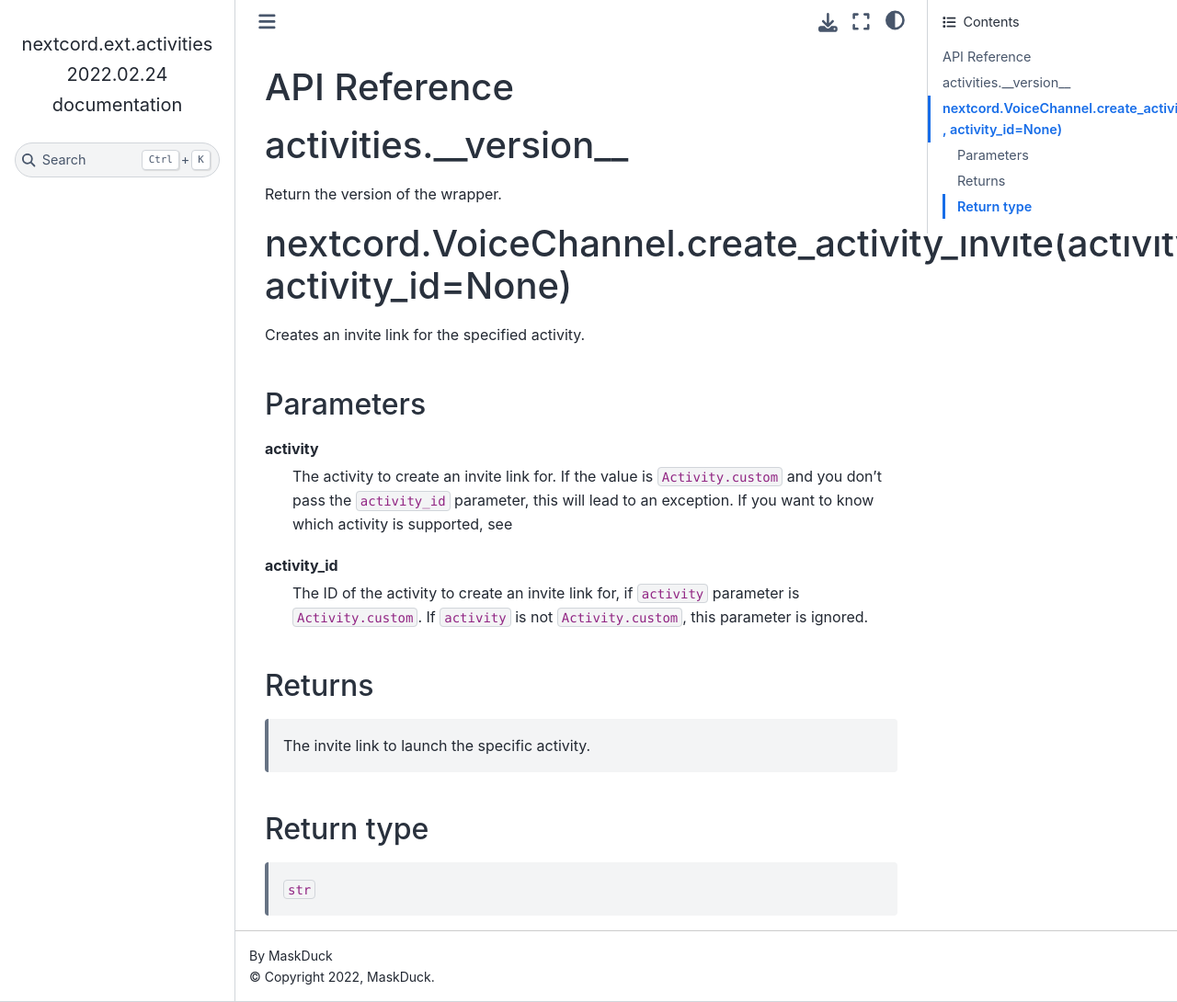
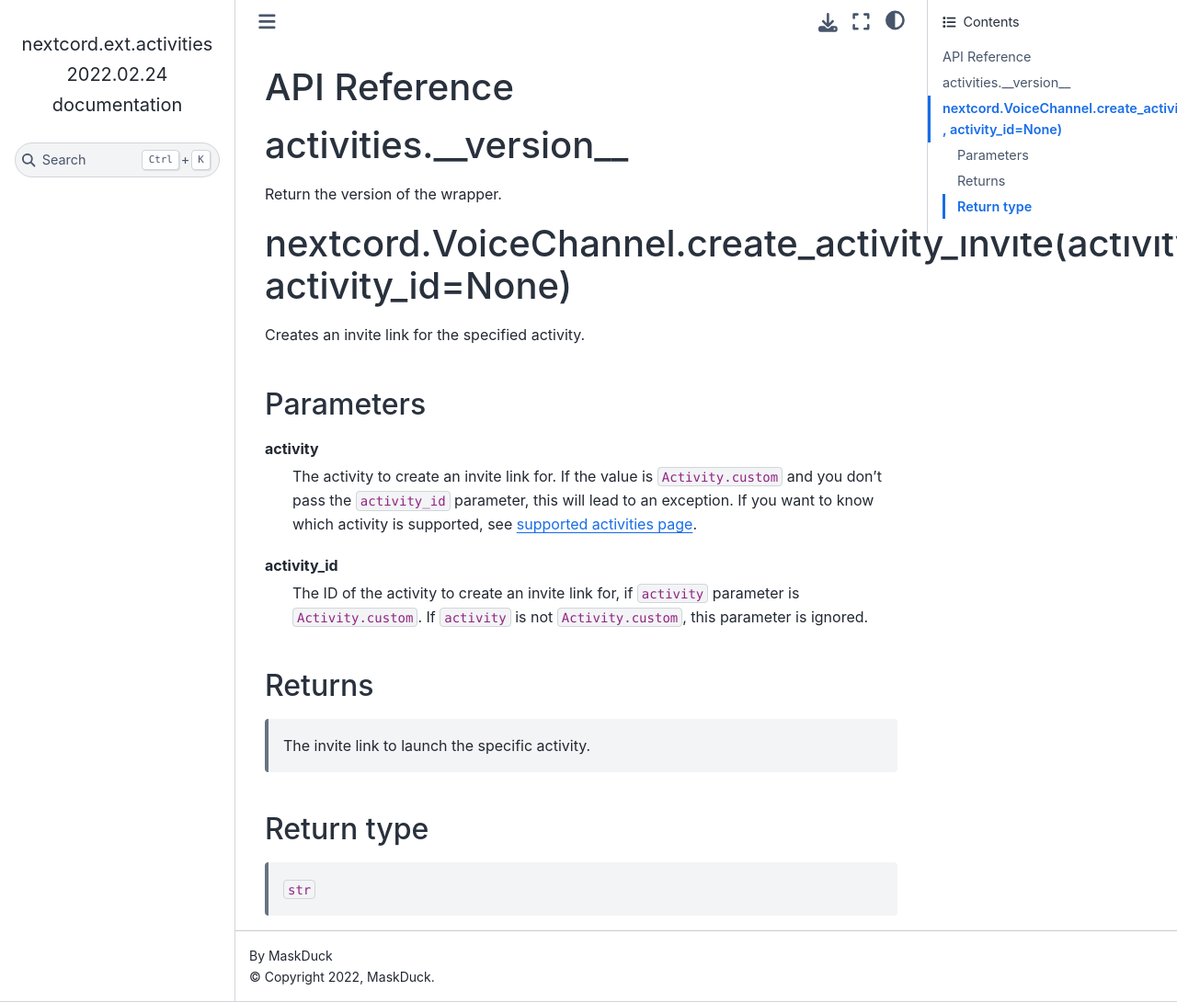
Before and after one commit to argo0n/pycord-ext-activities, a Sphinx documentation site: the page built from docs/api.rst, in a window 1280 px wide and 1090 px high. Shown: the whole window at 92% size. Built offline with Sphinx 7.4.7 and the Sphinx Book theme 1.1.4, drawn with Linux system fonts in a browser that asks for light colours.

```diff
--- a/docs/api.rst
+++ b/docs/api.rst
@@ -14,7 +14,7 @@ Parameters
 activity
     The activity to create an invite link for.
     If the value is ``Activity.custom`` and you don't pass the ``activity_id`` parameter, this will lead to an exception.
-    If you want to know which activity is supported, see
+    If you want to know which activity is supported, see `supported activities page <https://nextcord-ext-activities.readthedocs.io/en/latest/supported_activities.html>`_.
 activity_id
     The ID of the activity to create an invite link for, if ``activity`` parameter is ``Activity.custom``.
     If ``activity`` is not ``Activity.custom``, this parameter is ignored.
```
